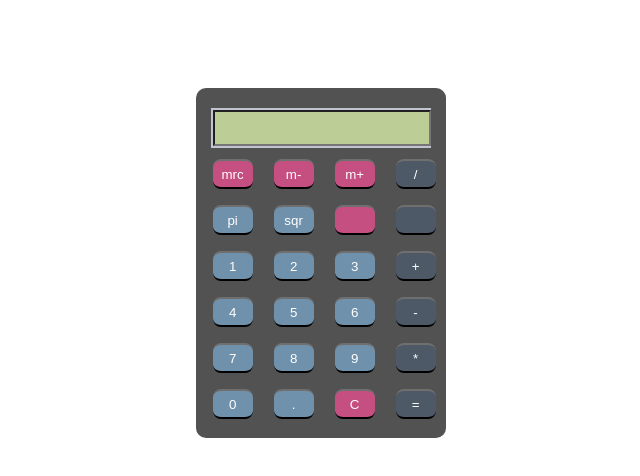
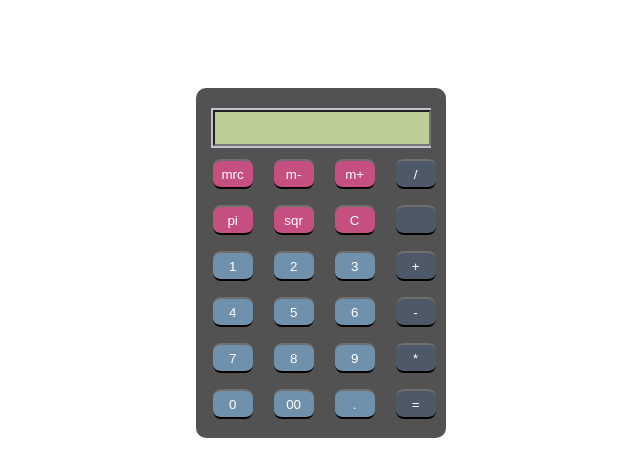
Before and after one commit to Bcfencer/Calculator, a plain HTML site: page index.html in a window 1280 px wide. Shown: the whole page, without its empty margins (318-958 px from the left). Drawn offline with Linux system fonts and the light colour scheme.

Commit message:
added 00 button

```diff
--- a/index.html
+++ b/index.html
@@ -23,10 +23,10 @@
 				<input type="button" value="/" class="button operator" onClick="v('/')">
 			</p>
 			<p>
-			<input type="button" value="pi" class="button number" onClick="v('3.14159')">
-				<input type="button" value="sqr" class="button number" onClick="v('sqr')">
-				<input type="button" value="" class="button function" onClick="d('')">
-				<input type="button" value="" class="button operator" onClick="e()">
+			<input type="button" value="pi" class="button function" onClick="v('3.14159')">
+				<input type="button" value="sqr" class="button function" onClick="v('Error)">
+				<input type="button" value="C" class="button function" onClick="d('')">
+				<input type="button" value=" " class="button operator" onClick="v('')">
 
 			</p>
 			<p>
@@ -52,8 +52,8 @@
 			</p>
 			<p>
 				<input type="button" value="0" class="button number" onClick="v('0')">
+				<input type="button" value="00" class="button number" onClick="v('0')">
 				<input type="button" value="." class="button number" onClick="v('.')">
-				<input type="button" value="C" class="button function" onClick="d('')">
 				<input type="button" value="=" class="button operator" onClick="e()">
 			</p>
 
```
